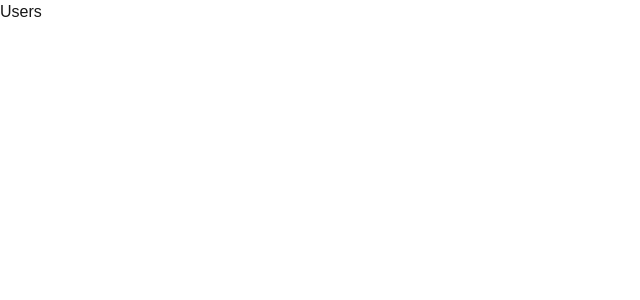
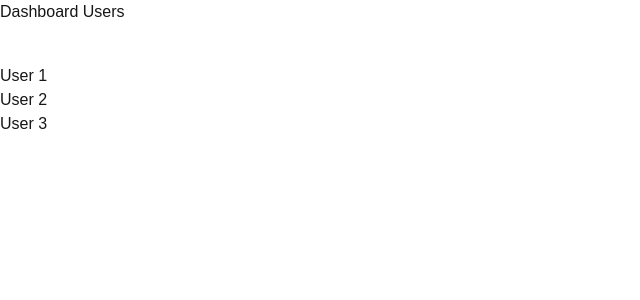
Before and after one commit to Tommytian993/nextjs-tutorial-one, a Next.js app: page /dashboard/users in a window 1280 px wide. Shown: the top 300 px of the page, without its empty margins (0-640 px from the left). Built offline with nearby package versions, Linux system fonts and the light colour scheme.

Commit message:
feat: create basic user dashboard page with a list of users

```diff
--- a/app/dashboard/users/page.tsx
+++ b/app/dashboard/users/page.tsx
@@ -1,7 +1,16 @@
 import React from "react";
 
 const page = () => {
-  return <div>Users</div>;
+  return (
+    <div>
+      <h1>Dashboard Users</h1>
+      <ul className="mt-10">
+        <li>User 1</li>
+        <li>User 2</li>
+        <li>User 3</li>
+      </ul>
+    </div>
+  );
 };
 
 export default page;
```
